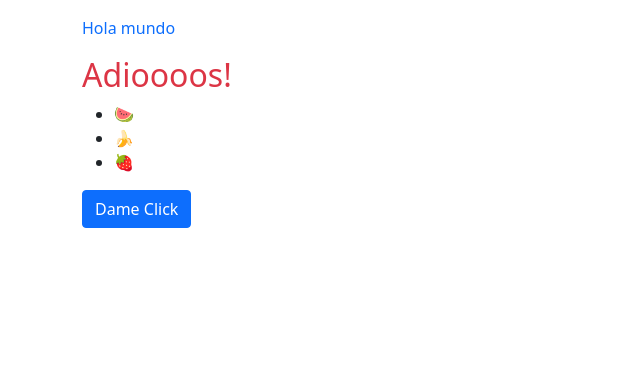
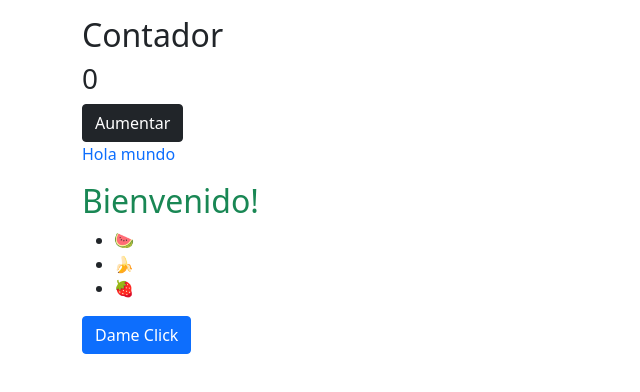
Before and after one commit to luiscarreradev/lista-de-tareas, a React (Create React App) app: page / in a window 1280 px wide. Shown: the top 392 px of the page, without its empty margins (0-640 px from the left). Built offline with nearby package versions, Linux system fonts and the light colour scheme.

Commit message:
Trabajando el estado

```diff
--- a/src/App.jsx
+++ b/src/App.jsx
@@ -1,7 +1,10 @@
+import Frutas from "./components/Frutas";
+import Contador from "./components/Contador";
+
 const App = () => {
   const persona = 'Carlos'
   const saludo = 'Hola mundo';
-  const user = false;
+  const user = true;
 
   const clasesObjeto = {
     primary: "text-primary",
@@ -23,17 +26,16 @@ const App = () => {
   }
   return (
     <div className="container py-3">
+
+      <Contador />
+
       <p className={clasesObjeto.primary}>{saludo}</p>
 
       {
         user ? <SaludoBienvenida /> : <SaludoDespedida />
       }
 
-      <ul>
-        {
-          frutas.map((fruta) => <li key={`${fruta}-item`}>{fruta}</li>)
-        }
-      </ul>
+      <Frutas frutasApp={frutas}/>
 
       <button
         className="btn btn-primary"
--- /dev/null
+++ b/src/components/Contador.jsx
@@ -0,0 +1,23 @@
+import { useState } from 'react'
+
+const Contador = () => {
+
+  const [contador, setContador] = useState(0);
+
+  const aumentar = () => {
+    setContador(contador + 1);
+  }
+
+  return (
+    <>
+      <h2>Contador</h2>
+      <h3>{contador}</h3>
+      <button
+        className='btn btn-dark'
+        onClick={aumentar}
+      >Aumentar</button>
+    </>
+  )
+}
+
+export default Contador
--- /dev/null
+++ b/src/components/Frutas.jsx
@@ -0,0 +1,15 @@
+import React from 'react'
+
+const Frutas = (props) => {
+  return (
+    <>
+      <ul>
+          {
+            props.frutasApp.map((fruta) => <li key={`${fruta}-item`}>{fruta}</li>)
+          }
+      </ul>
+    </>
+  )
+}
+
+export default Frutas
```
